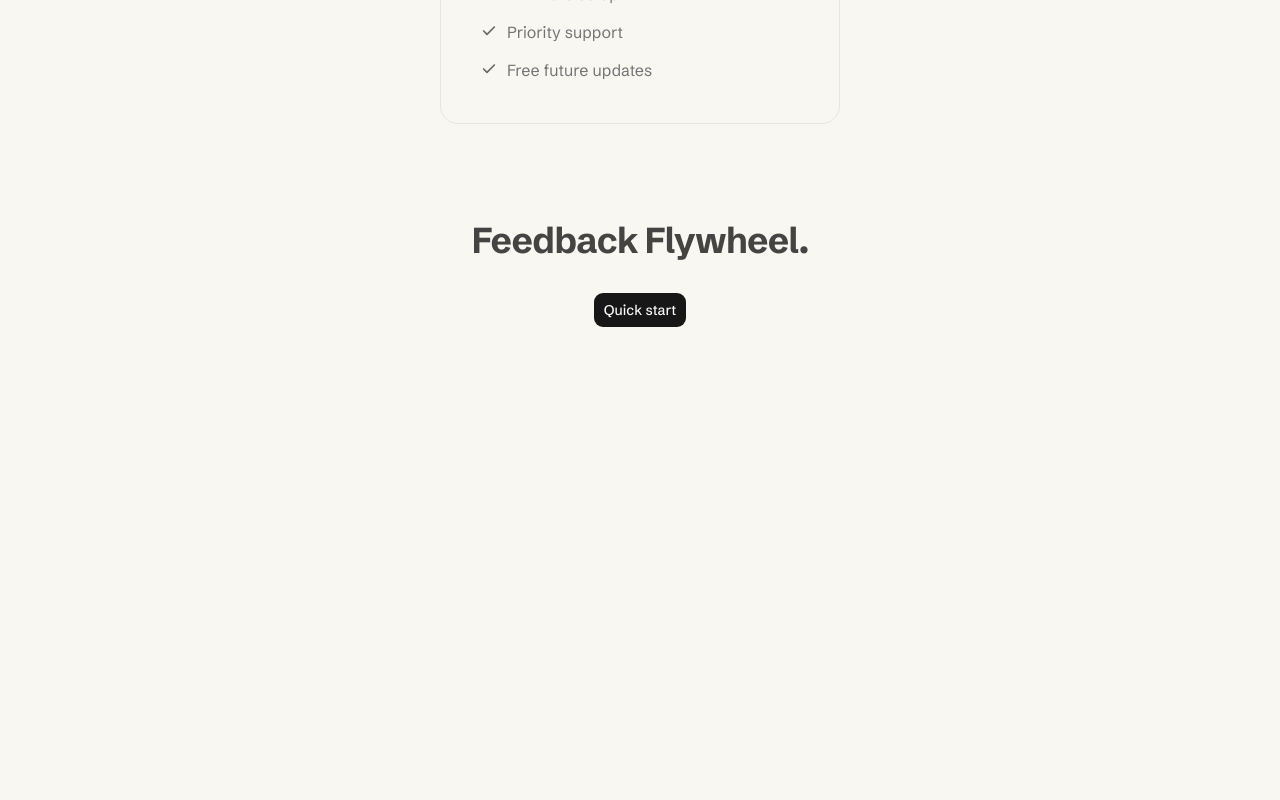
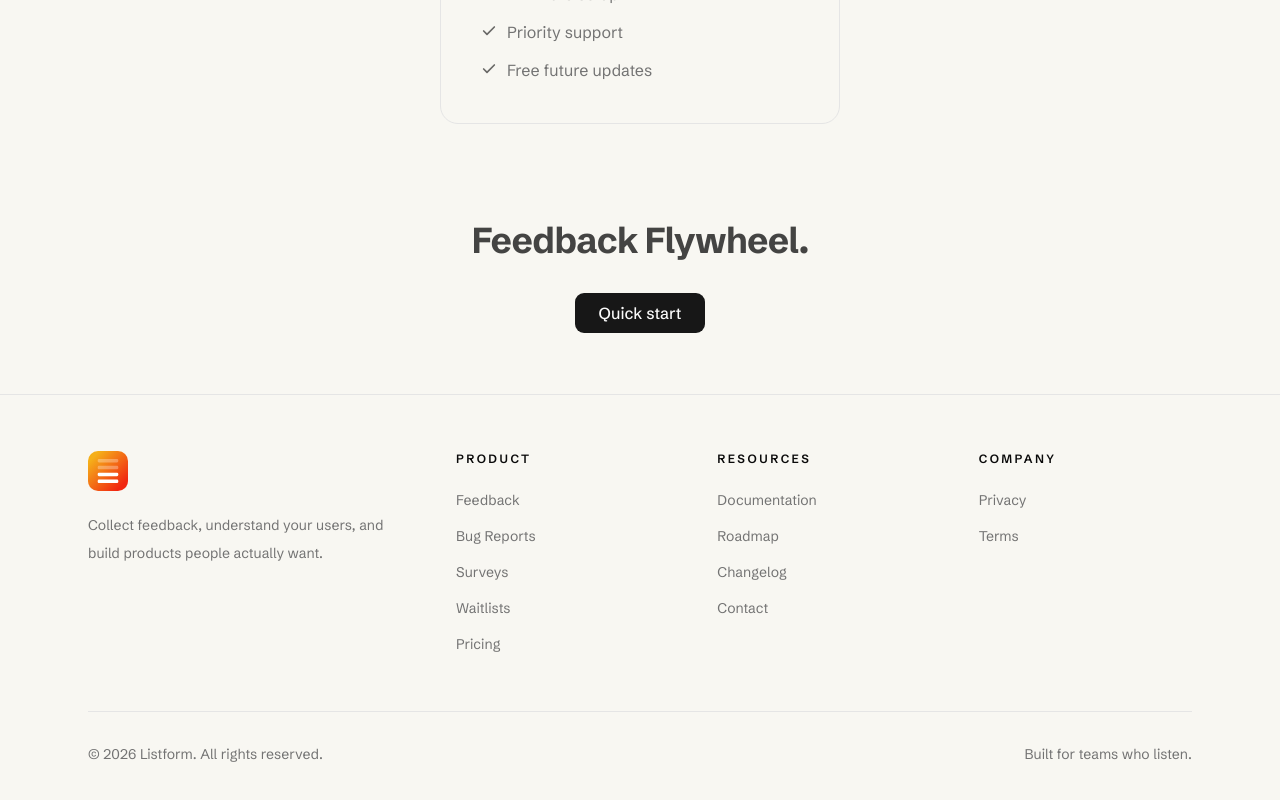
Before and after one commit to ashishxjhaa/Listform, a Next.js app in the folder apps/web/: page / in a window 1280 px wide. Shown: the part 4849-5649 px from the top of the page. Before the commit the page ends 5237 px from the top, so only its background shows below. Built offline with nearby package versions, Linux system fonts and the light colour scheme.

Commit message:
Creating the footer section

```diff
--- /dev/null
+++ b/apps/web/app/(landing)/_components/footer-section.tsx
@@ -0,0 +1,110 @@
+import Logo from "@/components/logo"
+import Link from "next/link"
+
+const productLinks = [
+  { label: "Feedback", href: "#" },
+  { label: "Bug Reports", href: "#" },
+  { label: "Surveys", href: "#" },
+  { label: "Waitlists", href: "#" },
+  { label: "Pricing", href: "#pricing" },
+]
+
+const resourceLinks = [
+  { label: "Documentation", href: "#" },
+  { label: "Roadmap", href: "#" },
+  { label: "Changelog", href: "#" },
+  { label: "Contact", href: "#" },
+]
+
+const companyLinks = [
+  { label: "Privacy", href: "#" },
+  { label: "Terms", href: "#" },
+]
+
+export function FooterSection() {
+  return (
+    <footer className="border-t">
+      <div className="mx-auto max-w-6xl px-6 py-14">
+        <div className="grid gap-12 md:grid-cols-[1.5fr_repeat(3,1fr)]">
+          {/* Brand */}
+          <div>
+            <Link href="/#home" aria-label="Listform">
+              <Logo className="h-10 w-auto" />
+            </Link>
+
+            <p className="mt-5 max-w-xs text-sm leading-7 text-muted-foreground">
+              Collect feedback, understand your users, and build products people
+              actually want.
+            </p>
+          </div>
+
+          {/* Product */}
+          <div>
+            <h3 className="text-xs font-semibold tracking-[0.2em] text-foreground uppercase">
+              Product
+            </h3>
+
+            <ul className="mt-5 space-y-3">
+              {productLinks.map((link) => (
+                <li key={link.label}>
+                  <Link
+                    href={link.href}
+                    className="text-sm text-muted-foreground transition-colors hover:text-foreground"
+                  >
+                    {link.label}
+                  </Link>
+                </li>
+              ))}
+            </ul>
+          </div>
+
+          {/* Resources */}
+          <div>
+            <h3 className="text-xs font-semibold tracking-[0.2em] text-foreground uppercase">
+              Resources
+            </h3>
+
+            <ul className="mt-5 space-y-3">
+              {resourceLinks.map((link) => (
+                <li key={link.label}>
+                  <Link
+                    href={link.href}
+                    className="text-sm text-muted-foreground transition-colors hover:text-foreground"
+                  >
+                    {link.label}
+                  </Link>
+                </li>
+              ))}
+            </ul>
+          </div>
+
+          {/* Company */}
+          <div>
+            <h3 className="text-xs font-semibold tracking-[0.2em] text-foreground uppercase">
+              Company
+            </h3>
+
+            <ul className="mt-5 space-y-3">
+              {companyLinks.map((link) => (
+                <li key={link.label}>
+                  <Link
+                    href={link.href}
+                    className="text-sm text-muted-foreground transition-colors hover:text-foreground"
+                  >
+                    {link.label}
+                  </Link>
+                </li>
+              ))}
+            </ul>
+          </div>
+        </div>
+
+        <div className="mt-14 flex flex-col items-center justify-between gap-4 border-t pt-8 text-sm text-muted-foreground sm:flex-row">
+          <p>© 2026 Listform. All rights reserved.</p>
+
+          <p>Built for teams who listen.</p>
+        </div>
+      </div>
+    </footer>
+  )
+}
--- a/apps/web/app/(landing)/_components/landing-cta.tsx
+++ b/apps/web/app/(landing)/_components/landing-cta.tsx
@@ -1,4 +1,5 @@
 import { Button } from "@workspace/ui/components/button"
+import Link from "next/link"
 
 export function LandingCTA() {
   return (
@@ -8,9 +9,11 @@ export function LandingCTA() {
           Feedback Flywheel.
         </h2>
 
-        <Button size="lg" className="mt-4 cursor-pointer sm:mt-8">
-          Quick start
-        </Button>
+        <Button
+          nativeButton={false}
+          className="mt-8 px-6 py-5 text-base"
+          render={<Link href="/login">Quick start</Link>}
+        />
       </div>
     </section>
   )
--- a/apps/web/app/(landing)/page.tsx
+++ b/apps/web/app/(landing)/page.tsx
@@ -8,6 +8,7 @@ import { BenefitSection } from "./_components/benefit-section"
 import { AudienceSection } from "./_components/audience-section"
 import { PricingSection } from "./_components/pricing-section"
 import { LandingCTA } from "./_components/landing-cta"
+import { FooterSection } from "./_components/footer-section"
 
 export default function Page() {
   return (
@@ -29,6 +30,7 @@ export default function Page() {
       <Divider />
       <PricingSection />
       <LandingCTA />
+      <FooterSection />
     </>
   )
 }
```
